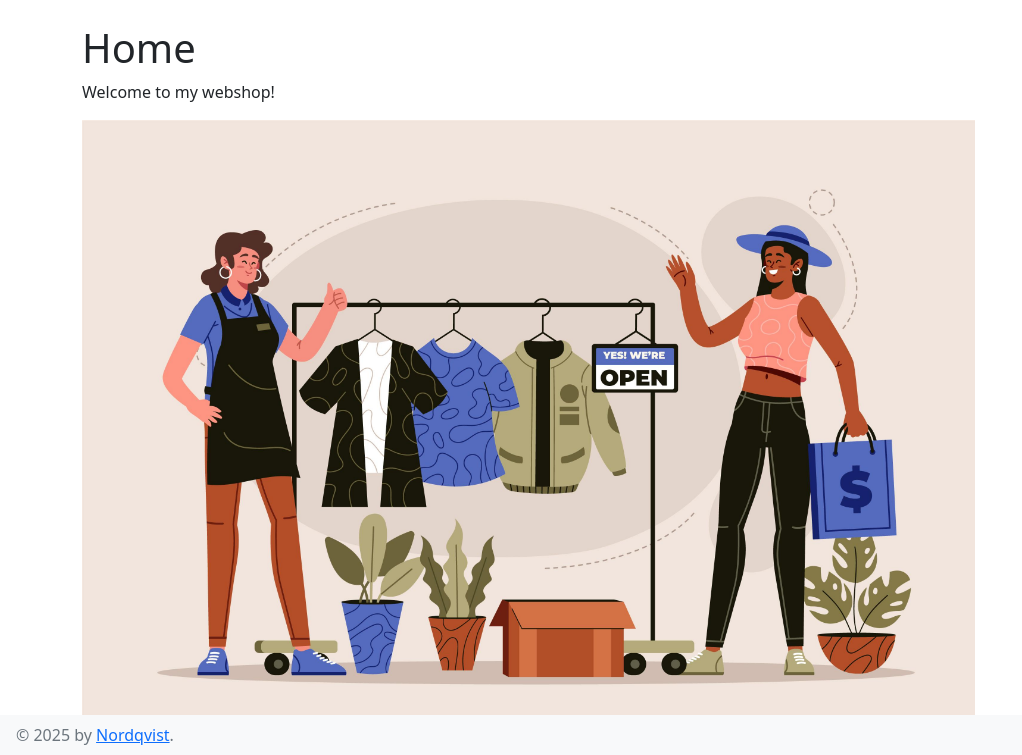
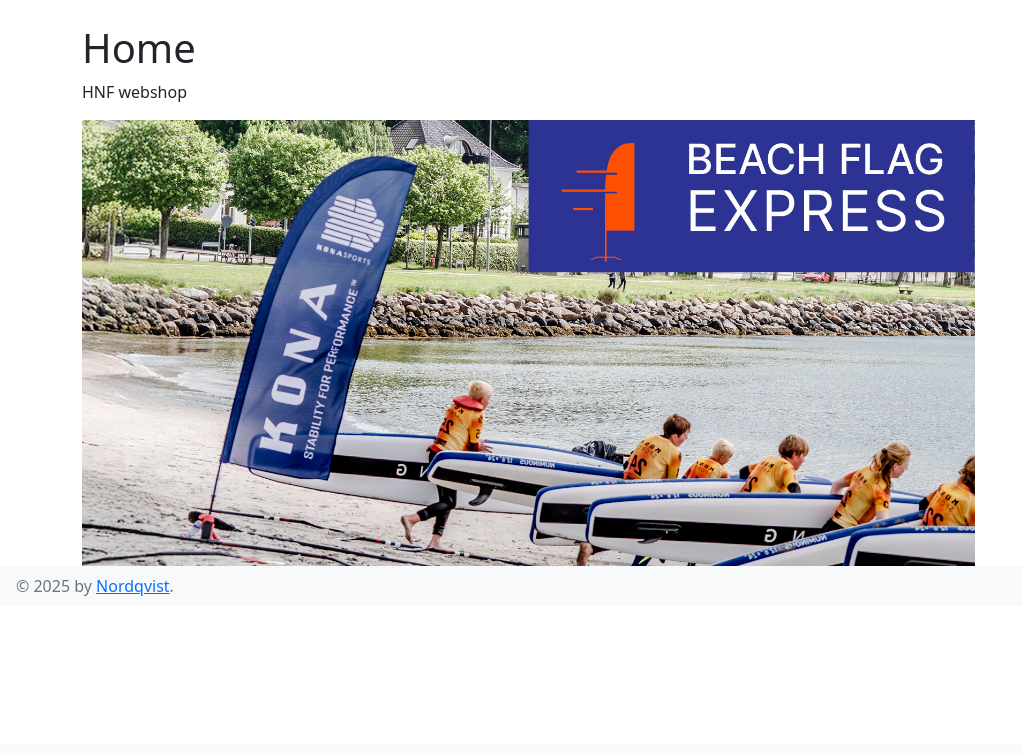
Before and after one commit to FilipNordqvist/flask-lookbook, a Flask app: page / in a window 1280 px wide. Shown: the part 56-811 px from the top of the page, without its empty margins (0-1022 px from the left). After the commit the page ends 652 px from the top, so only its background shows below. Run offline with Flask 3, Linux system fonts and the light colour scheme.

Commit message:
La till en snyggare bild

```diff
--- a/templates/index.html
+++ b/templates/index.html
@@ -2,6 +2,6 @@
 {% block title %}Home{% endblock %}
 {% block content %}
   <h1>Home</h1>
-  <p>Welcome to my webshop!</p>
-  <img src="{{ url_for('static', filename='4840502.jpg') }}" style="width: 80%"/>
+  <p>HNF webshop</p>
+  <img src="{{ url_for('static', filename='flagga.jpg') }}" style="width: 80%"/>
 {% endblock %}
```
Also changed, not shown: static/4840502.jpg (deleted), static/flagga.jpg (added).
